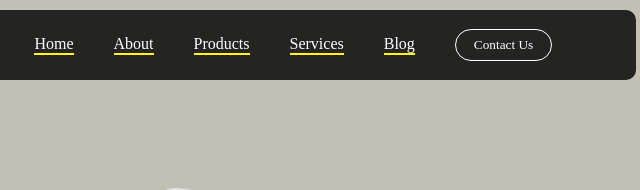
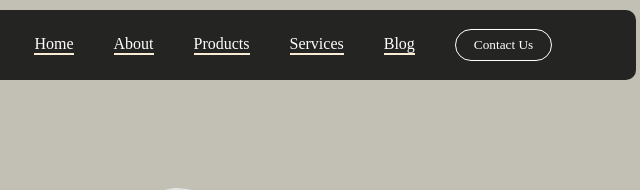
Before and after one commit to code-JOA/Cosmetics-website, a plain HTML site: page cosmetic/index.html in a window 1280 px wide. Shown: the top 190 px of the page, 631-1271 px from the left. Drawn offline with nearby package versions, Linux system fonts and the light colour scheme.

Commit message:
Commit auto_update

```diff
--- a/cosmetic/style.css
+++ b/cosmetic/style.css
@@ -104,12 +104,12 @@ body {
   color: red;
 }
 
-#nav .hover-line::after {
+#nav #part2 .hover-line::after {
   content: "";
   display: block;
   width: 100%;
   height: 2px;
-  background-color: yellow;
+  background-color: antiquewhite;
   transition: width 0.3;
 }
 
```
